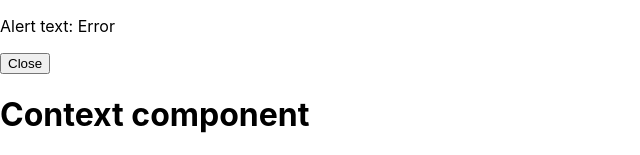
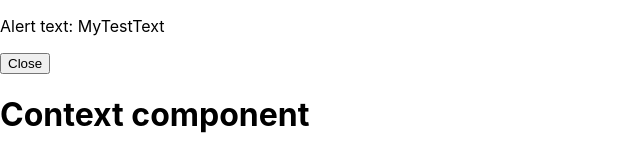
Before and after one commit to MikhailMasny/react-tutorials, a React (Create React App) app in the folder react-hooks/: page / in a window 1280 px wide. Both pictures are taken after a click on the button "Show alert". Shown: the top 155 px of the page, without its empty margins (0-640 px from the left). Built offline with nearby package versions, Linux system fonts and the light colour scheme.

Commit message:
feat: add reducer hook examples

```diff
--- a/react-hooks/src/App.js
+++ b/react-hooks/src/App.js
@@ -12,7 +12,7 @@ function App() {
   return (
     <div>
       <AlertProvider>
-        <ContextAlertComponent text={'Error'} />
+        <ContextAlertComponent />
         <ContextMainComponent />
       </AlertProvider>
     </div>
--- a/react-hooks/src/components/ContextAlertComponent.jsx
+++ b/react-hooks/src/components/ContextAlertComponent.jsx
@@ -1,15 +1,16 @@
 import React from "react";
 import { useAlert } from "../contexts/AlertContext";
 
-function ContextAlertComponent(props) {
+function ContextAlertComponent() {
   const alert = useAlert();
+  console.log(alert);
   if (!alert.visible) {
     return null;
   }
   return (
     <div>
-      <p>Alert text: {props.text}</p>
-      <button onClick={alert.toggle}>Close</button>
+      <p>Alert text: {alert.text}</p>
+      <button onClick={alert.hidden}>Close</button>
     </div>
   );
 }
--- a/react-hooks/src/components/ContextMainComponent.jsx
+++ b/react-hooks/src/components/ContextMainComponent.jsx
@@ -2,12 +2,12 @@ import React from "react";
 import { useAlert } from "../contexts/AlertContext";
 
 function ContextMainComponent() {
-  const alert = useAlert();
-  console.log(alert.toggle);
+  const { show } = useAlert();
+  console.log(show);
   return (
     <div>
       <h1>Context component</h1>
-      <button onClick={alert.toggle}>Show alert</button>
+      <button onClick={() => show('MyTestText')}>Show alert</button>
     </div>
   );
 }
--- a/react-hooks/src/contexts/AlertContext.js
+++ b/react-hooks/src/contexts/AlertContext.js
@@ -1,21 +1,39 @@
-import React, { useState, useContext, createContext } from "react";
+import React, { useContext, useReducer, createContext } from "react";
 
 const AlertContext = createContext();
 // const AlertToggleContext = createContext();
+
+const ALERT_SHOW = 'show';
+const ALERT_HIDDEN = 'hidden';
+
+const reducer = (state, action) => {
+  switch (action.type) {
+    case ALERT_SHOW: return { ...state, visible: true, text: action.text };
+    case ALERT_HIDDEN: return { ...state, visible: false };
+    default: {
+      return state;
+    };
+  }
+}
 
 export const useAlert = () => {
   return useContext(AlertContext);
 }
 
 export const AlertProvider = ({ children }) => {
-  const [alert, setAlert] = useState(false);
+  // const [alert, setAlert] = useState(false);
 
-  const toggle = () => setAlert(prev => !prev);
+  const [state, dispatch] = useReducer(reducer, { visible: false, text: "" });
+
+  const show = (text) => dispatch({ type: ALERT_SHOW, text });
+  const hidden = () => dispatch({ type: ALERT_HIDDEN });
 
   return (
     <AlertContext.Provider value={{
-      visible: alert,
-      toggle
+      visible: state.visible,
+      text: state.text,
+      show,
+      hidden
     }}>
       { children}
     </AlertContext.Provider>
```
